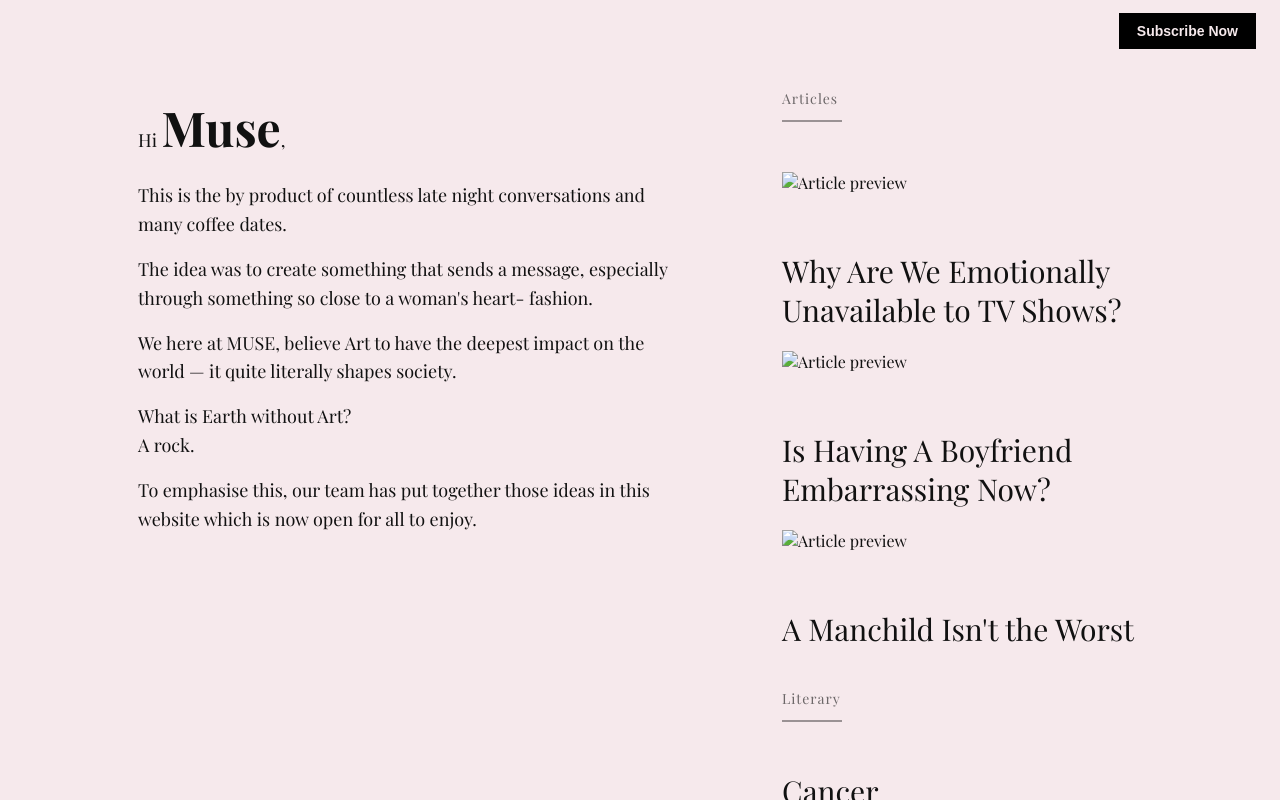
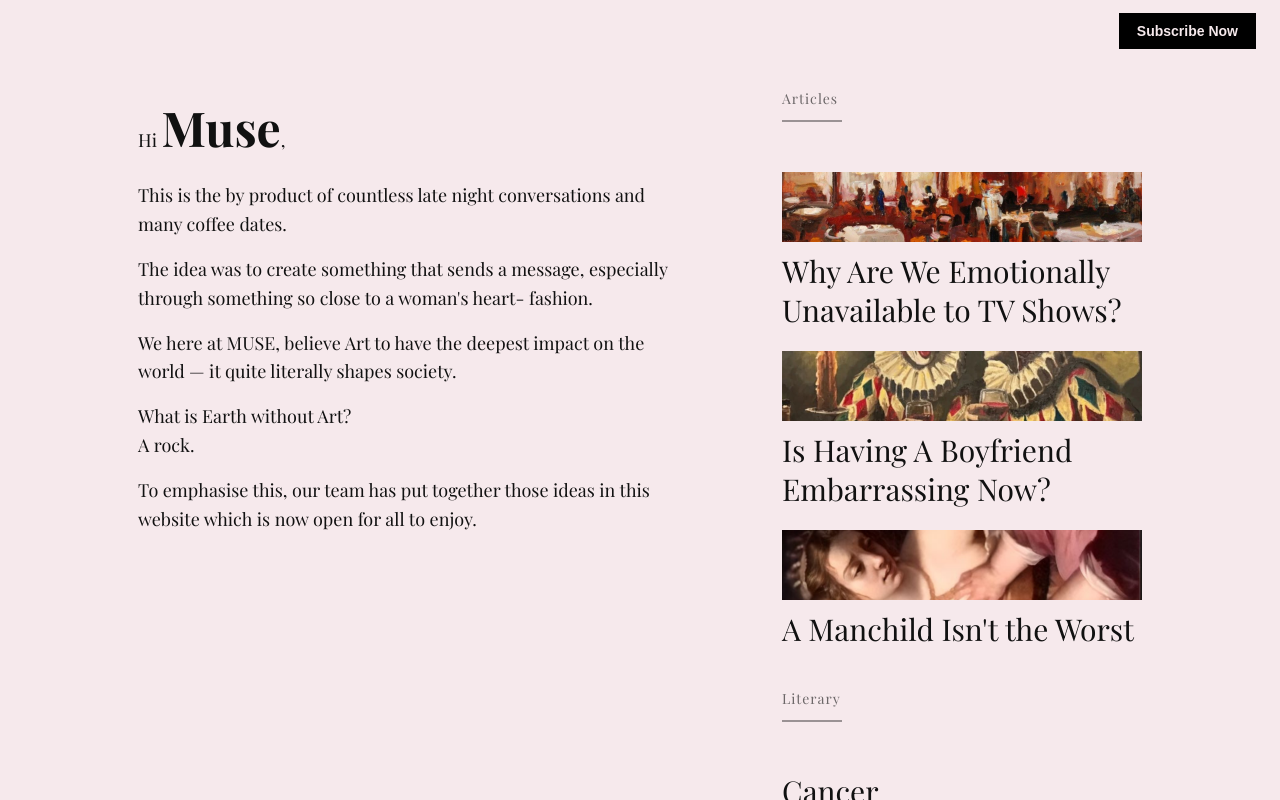
Before and after one commit to your-muse/your-muse.github.io, a plain HTML site: page index.html in a window 1280 px wide. Shown: the part 397-1197 px from the top of the page. Drawn offline with nearby package versions, Linux system fonts and the light colour scheme.

Commit message:
Update index.html

```diff
--- a/index.html
+++ b/index.html
@@ -360,7 +360,7 @@
     <div class="section-label">Articles</div>
      <div class="title-divider"></div>
    <div class="article-image">
-        <img src="article preview.jpeg" alt="Article preview">
+        <img src="article-1 pre.png" alt="Article preview">
     </div>
 
     <a href="article.html" onclick="openModal(event, 'article')">
@@ -370,14 +370,14 @@
 
     <br><br>
    <div class="article-image">
-        <img src="article preview.jpeg" alt="Article preview">
+        <img src="article-3 pre.png" alt="Article preview">
     </div>
    <a href="article-3.html" onclick="openModal(event, 'article-3')">
       Is Having A Boyfriend Embarrassing Now?
     </a>
    <br><br>
    <div class="article-image">
-        <img src="article preview.jpeg" alt="Article preview">
+        <img src="article-2 pre.png" alt="Article preview">
     </div>
 
     <a href="article-2.html" onclick="openModal(event, 'article-2')">
```
